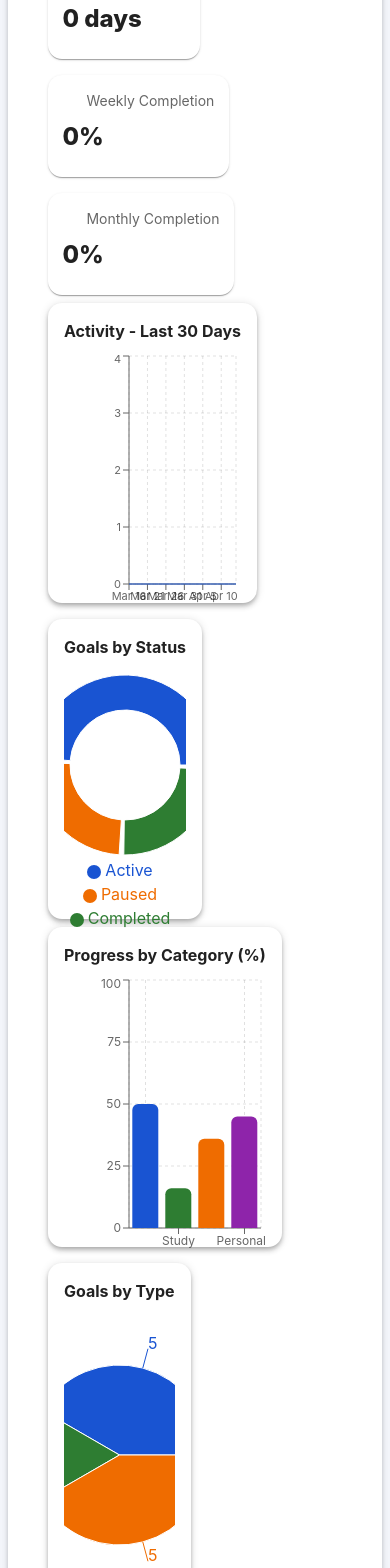
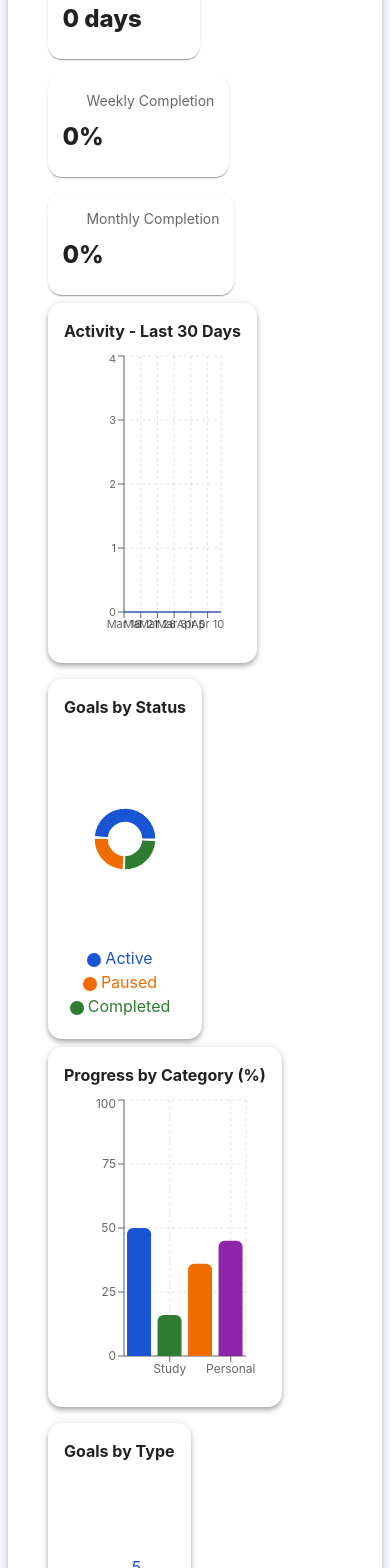
Before and after one commit to faezahahmadi/Goal-Tracker-1, a React app: page /analytics in a window 390 px wide. Shown: the part 432-2000 px from the top of the page. Built offline with nearby package versions, Linux system fonts and the light colour scheme; some icons are missing; the HTML template or start-up script is replaced by a standard one.

Commit message:
analatyics chart responsiveness

```diff
--- a/src/pages/Analytics.jsx
+++ b/src/pages/Analytics.jsx
@@ -97,12 +97,13 @@ export default function Analytics() {
 
             <Grid container spacing={2} sx={{ mt: 1 }}>
                 <Grid item xs={12} md={7}>
-                    <Paper elevation={4} sx={{ p: 2, height: { xs: 300, md: 420 } }}>
+                    <Paper elevation={4} sx={{ p: 2, height: { xs: 360, md: 520 }, display: 'flex', flexDirection: 'column' }}>
                         <Typography fontWeight={700} sx={{ mb: 1 }}>
                             Activity - Last 30 Days
                         </Typography>
+                        <Box sx={{ flex: 1, minHeight: 0 }}>
                             <ResponsiveContainer width="100%" height="100%">
-                            <AreaChart data={dailyActivity}>
+                                <AreaChart data={dailyActivity} margin={{ top: 5, right: 20, left: 0, bottom: 5 }}>
                                     <defs>
                                         <linearGradient id="activityFill" x1="0" y1="0" x2="0" y2="1">
                                             <stop offset="5%" stopColor="#1954d2" stopOpacity={0.5} />
@@ -126,22 +127,24 @@ export default function Analytics() {
                                     />
                                 </AreaChart>
                             </ResponsiveContainer>
+                        </Box>
                     </Paper>
                 </Grid>
 
                 <Grid item xs={12} md={5}>
-                    <Paper elevation={4} sx={{ p: 2, height: { xs: 300, md: 420 } }}>
+                    <Paper elevation={4} sx={{ p: 2, height: { xs: 360, md: 520 }, display: 'flex', flexDirection: 'column' }}>
                         <Typography fontWeight={700} sx={{ mb: 1 }}>
                             Goals by Status
                         </Typography>
+                        <Box sx={{ flex: 1, minHeight: 0 }}>
                             <ResponsiveContainer width="100%" height="100%">
                                 <PieChart>
                                     <Pie
                                         data={statusData}
                                         dataKey="value"
                                         nameKey="name"
-                                    innerRadius={55}
-                                    outerRadius={90}
+                                        innerRadius={'30%'}
+                                        outerRadius={'55%'}
                                         paddingAngle={3}
                                     >
                                         {statusData.map((entry, i) => (
@@ -155,18 +158,20 @@ export default function Analytics() {
                                     <Tooltip />
                                 </PieChart>
                             </ResponsiveContainer>
+                        </Box>
                     </Paper>
                 </Grid>
             </Grid>
 
             <Grid container spacing={2} sx={{ mt: 1, mb: 4 }}>
                 <Grid item xs={12} md={7}>
-                    <Paper elevation={4} sx={{ p: 2, height: { xs: 320, md: 420 } }}>
+                    <Paper elevation={4} sx={{ p: 2, height: { xs: 360, md: 520 }, display: 'flex', flexDirection: 'column' }}>
                         <Typography fontWeight={700} sx={{ mb: 1 }}>
                             Progress by Category (%)
                         </Typography>
+                        <Box sx={{ flex: 1, minHeight: 0 }}>
                             <ResponsiveContainer width="100%" height="100%">
-                            <BarChart data={categoryData}>
+                                <BarChart data={categoryData} margin={{ top: 5, right: 20, left: 0, bottom: 5 }}>
                                     <CartesianGrid strokeDasharray="3 3" stroke={gridColor} />
                                     <XAxis dataKey="category" tick={{ fontSize: 12, fill: textColor }} />
                                     <YAxis domain={[0, 100]} tick={{ fontSize: 12, fill: textColor }} />
@@ -178,21 +183,23 @@ export default function Analytics() {
                                     </Bar>
                                 </BarChart>
                             </ResponsiveContainer>
+                        </Box>
                     </Paper>
                 </Grid>
 
                 <Grid item xs={12} md={5}>
-                    <Paper elevation={4} sx={{ p: 2, height: { xs: 320, md: 420 } }}>
+                    <Paper elevation={4} sx={{ p: 2, height: { xs: 360, md: 520 }, display: 'flex', flexDirection: 'column' }}>
                         <Typography fontWeight={700} sx={{ mb: 1 }}>
                             Goals by Type
                         </Typography>
+                        <Box sx={{ flex: 1, minHeight: 0 }}>
                             <ResponsiveContainer width="100%" height="100%">
                                 <PieChart>
                                     <Pie
                                         data={typeData}
                                         dataKey="value"
                                         nameKey="name"
-                                    outerRadius={90}
+                                        outerRadius={'55%'}
                                         label
                                     >
                                         {typeData.map((entry, i) => (
@@ -202,6 +209,7 @@ export default function Analytics() {
                                     <Tooltip />
                                 </PieChart>
                             </ResponsiveContainer>
+                        </Box>
                     </Paper>
                 </Grid>
             </Grid>
```
Lines whose indentation alone changed are shown as unchanged.
